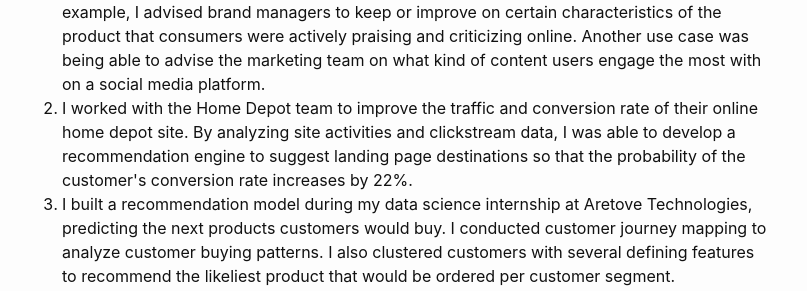
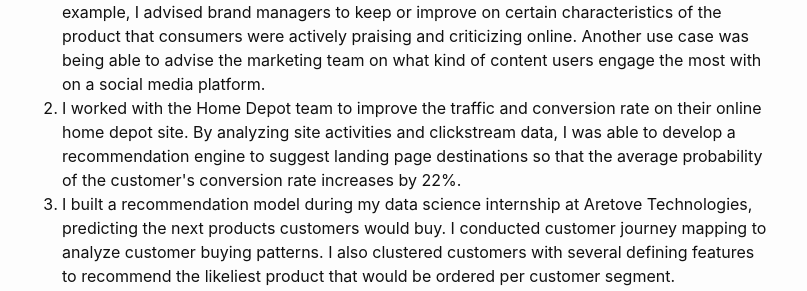
Before and after one commit to jasminecng9999/jasminecng9999.github.io, a Jekyll site: the page built from index.html, in a window 1280 px wide. Shown: the part 624-915 px from the top of the page, without its empty margins (238-1045 px from the left). Built offline with Jekyll 4.4.1, drawn with Linux system fonts in a browser that asks for light colours.

Commit message:
Update index.html

```diff
--- a/index.html
+++ b/index.html
@@ -62,9 +62,10 @@ permalink: /
   </li>
 
   <li>
-    I worked with the Home Depot team to improve the traffic and conversion rate of their online home depot site.
+    I worked with the Home Depot team to improve the traffic and conversion rate on their online home depot site.
     By analyzing site activities and clickstream data, I was able to develop a recommendation engine to
-    suggest landing page destinations so that the probability of the customer's conversion rate increases by 22%.
+    suggest landing page destinations so that the average probability of the customer's conversion rate
+    increases by 22%.
   </li>
 
 
```
